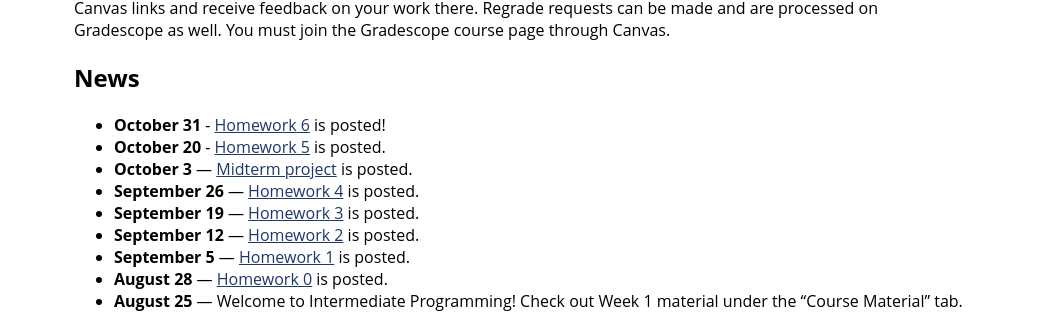
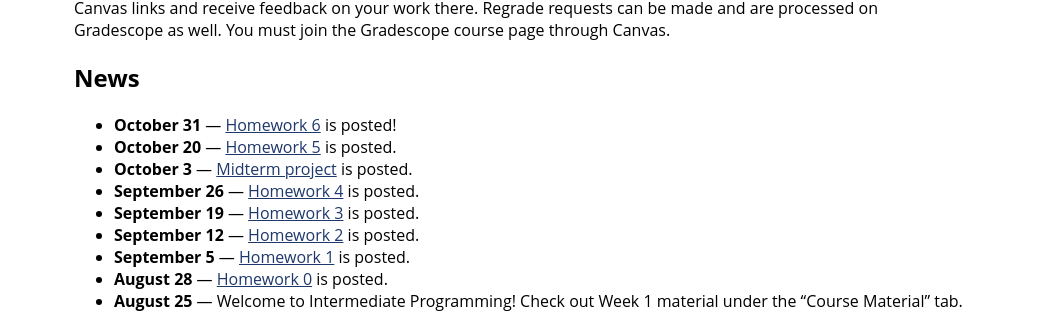
Before and after one commit to jhu-ip/cs220-f25, a Jekyll site: the page built from index.md, in a window 1280 px wide. Shown: the part 723-1036 px from the top of the page, without its empty margins (118-1161 px from the left). Built offline with Jekyll 4.4.1, drawn with Linux system fonts in a browser that asks for light colours.

```diff
--- a/index.md
+++ b/index.md
@@ -45,8 +45,8 @@ there. Regrade requests can be made and are processed on Gradescope as
 well. You must join the Gradescope course page through Canvas.
 
 ## News
-* **October 31** - [Homework 6](https://www.gradescope.com/courses/1070771/assignments/7035238/) is posted!
-* **October 20** - [Homework 5](assign/hw5.html) is posted.
+* **October 31** — [Homework 6](https://www.gradescope.com/courses/1070771/assignments/7035238/) is posted!
+* **October 20** — [Homework 5](assign/hw5.html) is posted.
 * **October 3** — [Midterm project](assign/midterm.html) is posted.
 * **September 26** — [Homework 4](https://www.gradescope.com/courses/1070771/assignments/6785567/) is posted.
 * **September 19** — [Homework 3](assign/hw3.html) is posted.
```
